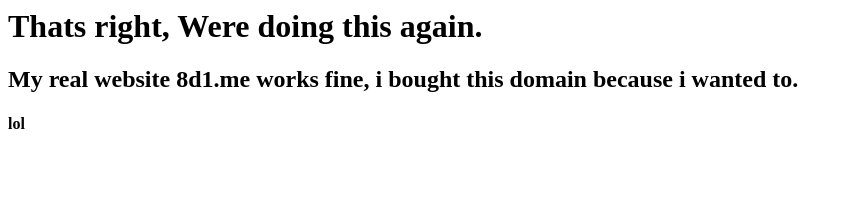
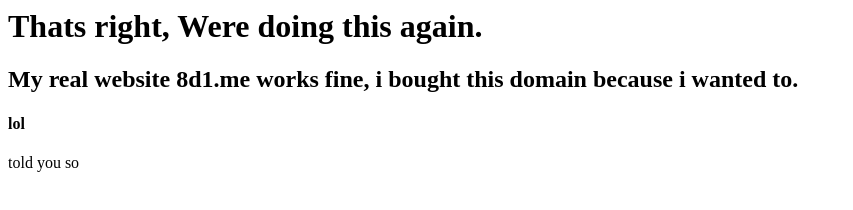
Before and after one commit to 8D1/AteDeeJuan.Github.io, a plain HTML site: page index.html in a window 1280 px wide. Shown: the whole page, without its empty margins (0-853 px from the left). Drawn offline with Linux system fonts and the light colour scheme.

Commit message:
Integrated With IDEA

```diff
--- a/index.html
+++ b/index.html
@@ -1,3 +1,4 @@
 <h1>Thats right, Were doing this again.</h1>
 <h2>My real website <l>8d1.me</l> works fine, i bought this domain because i wanted to.</h2>
 <h4>lol</h4>
+<p>told you so</p>
```
